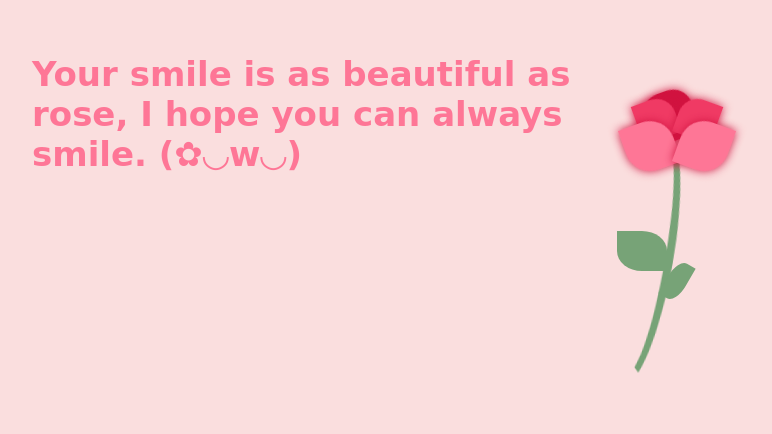
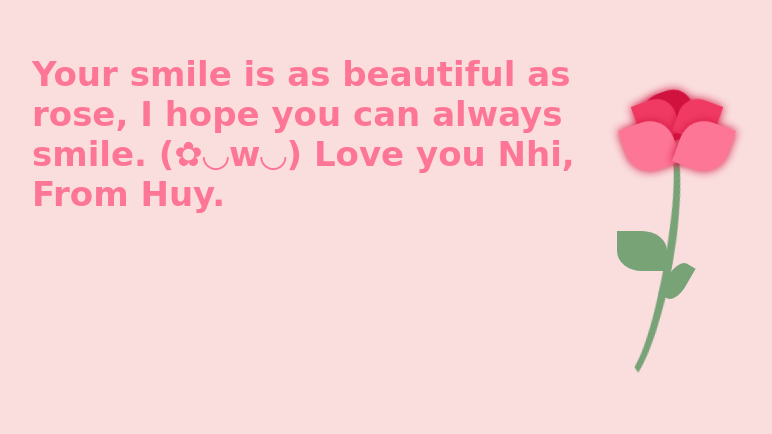
Before and after one commit to purelengend/rose, a plain HTML site: page index.html in a window 1280 px wide. Shown: the part 169-603 px from the top of the page, without its empty margins (208-980 px from the left). Drawn offline with Linux system fonts and the light colour scheme.

Commit message:
adjust text

```diff
--- a/index.html
+++ b/index.html
@@ -162,6 +162,10 @@
         <h1>
           Your smile is as beautiful as rose, I hope you can always smile.
           (✿◡w◡)
+
+          Love you Nhi,
+
+          From Huy.
         </h1>
       </div>
       <div class="rose">
```
